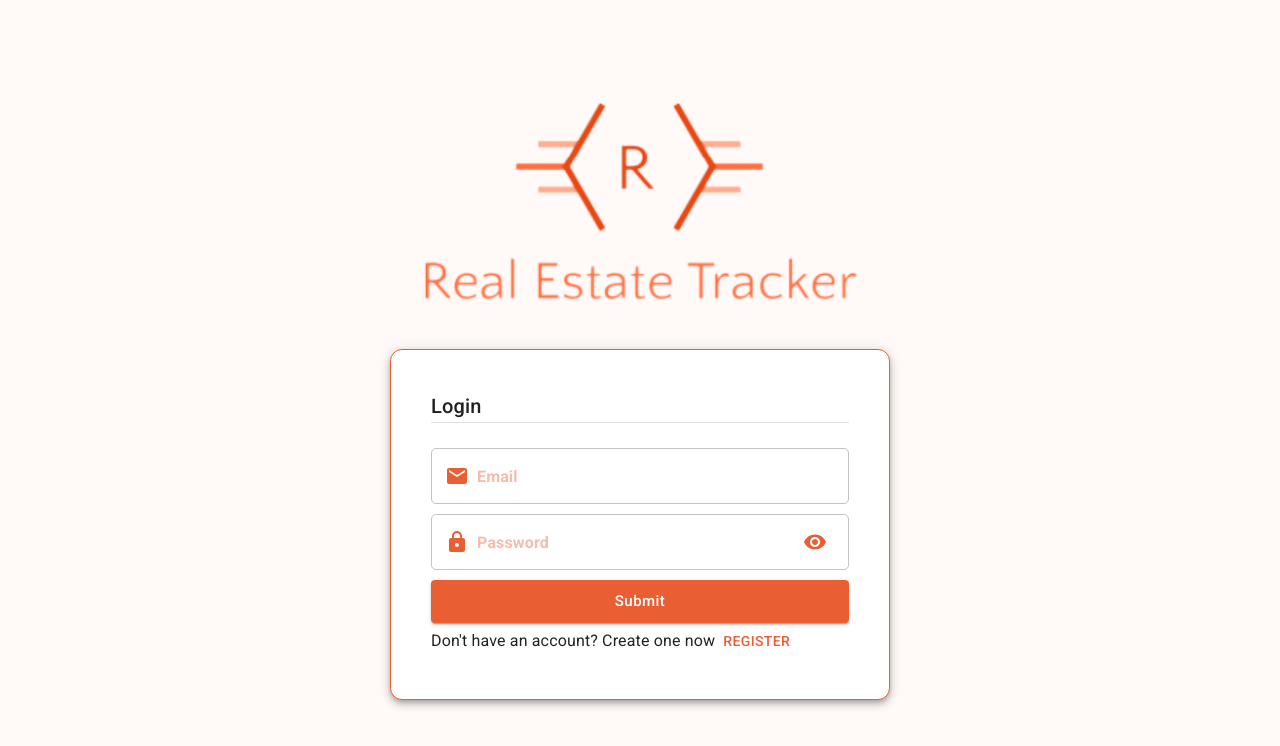
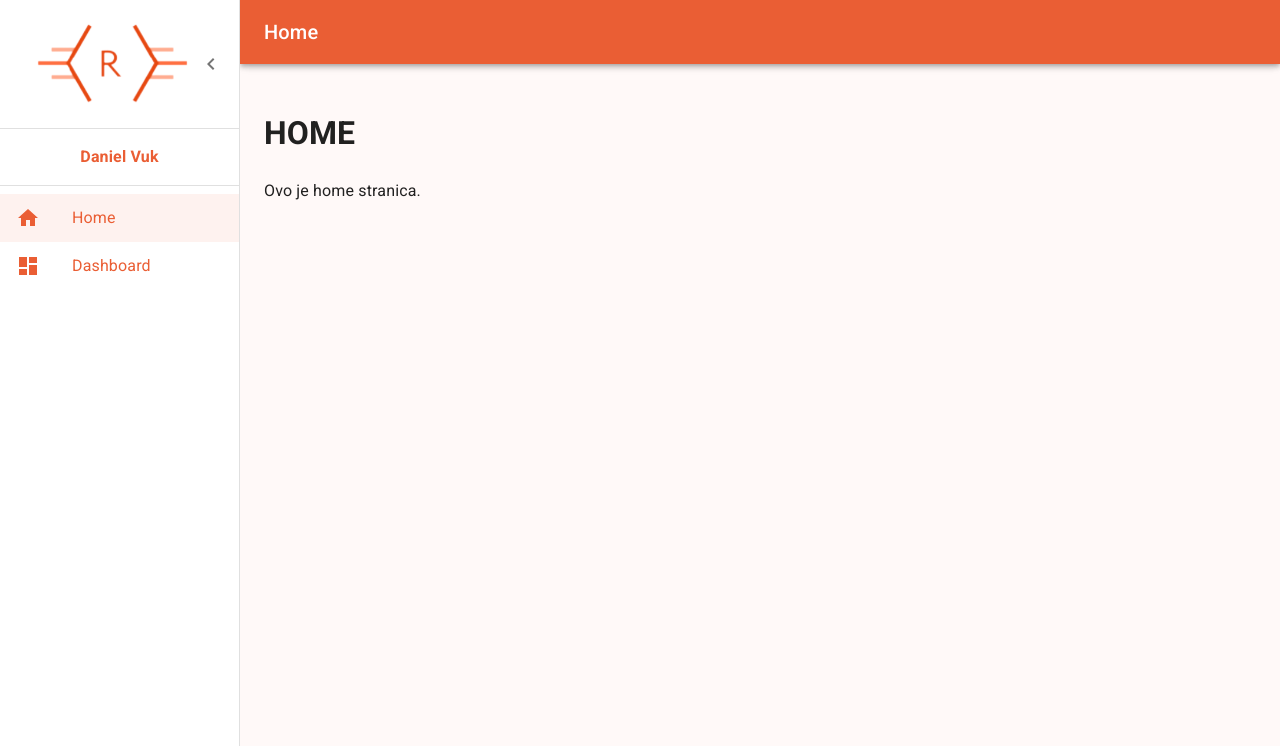
Before and after one commit to DanielVuk/frontend-RealEstateTracker, a React (Create React App) app: page / in a window 1280 px wide. Shown: the top 746 px of the page. Built offline with nearby package versions, Linux system fonts and the light colour scheme; sample sign-in values are in the browser's storage.

Commit message:
Add navigation and routes

```diff
--- a/src/App.js
+++ b/src/App.js
@@ -1,15 +1,7 @@
-import React from "react";
-import { Route, Routes } from "react-router-dom";
-import Auth from "./pages/Auth";
-import Home from "./pages/Home";
+import MenuRoutes from "./MenuRoutes";
 
 const App = () => {
-  return (
-    <Routes>
-      <Route path="/" element={<Auth />} />
-      <Route path="/home" element={<Home />} />
-    </Routes>
-  );
+  return <MenuRoutes />;
 };
 
 export default App;
--- /dev/null
+++ b/src/MenuRoutes.js
@@ -0,0 +1,37 @@
+import React, { useContext, useEffect } from "react";
+import { Route, Routes } from "react-router-dom";
+import { Context } from "./Store";
+import SideNavBar from "./components/SideNavBar";
+import Auth from "./pages/Auth";
+import Dashboard from "./pages/Dashboard";
+import Home from "./pages/Home";
+import NotFound from "./pages/NotFound";
+import ProtectedRoutes from "./components/ProtectedRoutes";
+
+const MenuRoutes = () => {
+  const [state, setState] = useContext(Context);
+  console.log(state);
+
+  useEffect(() => {
+    const token = localStorage.getItem("token");
+
+    setState({
+      user: token,
+    });
+  }, []);
+
+  return (
+    <Routes>
+      <Route path="/auth" element={<Auth />} />
+      <Route element={<ProtectedRoutes />}>
+        <Route element={<SideNavBar />}>
+          <Route path="/" element={<Home />} />
+          <Route path="/dashboard" element={<Dashboard />} />
+        </Route>
+      </Route>
+      <Route path="*" element={<NotFound />} />
+    </Routes>
+  );
+};
+
+export default MenuRoutes;
--- /dev/null
+++ b/src/components/ProtectedRoutes.js
@@ -0,0 +1,9 @@
+import { Navigate, Outlet } from "react-router-dom";
+
+const ProtectedRoutes = () => {
+  let token = localStorage.getItem("token");
+
+  return token ? <Outlet /> : <Navigate to="/auth" />;
+};
+
+export default ProtectedRoutes;
--- /dev/null
+++ b/src/components/SideNavBar.js
@@ -0,0 +1,159 @@
+import { ChevronLeft, Dashboard, Home, Menu } from "@mui/icons-material";
+import {
+  Box,
+  Divider,
+  Drawer,
+  IconButton,
+  List,
+  ListItem,
+  ListItemButton,
+  ListItemIcon,
+  ListItemText,
+  Toolbar,
+  Typography,
+  styled,
+} from "@mui/material";
+import MuiAppBar from "@mui/material/AppBar";
+import { useState } from "react";
+import { Link, Outlet, useLocation } from "react-router-dom";
+import appIcon from "../assets/app_icon.png";
+
+const drawerWidth = 240;
+
+const menu = [
+  { title: "Home", path: "/", icon: Home },
+  { title: "Dashboard", path: "/dashboard", icon: Dashboard },
+];
+
+const Main = styled("main", { shouldForwardProp: (prop) => prop !== "open" })(
+  ({ theme, open }) => ({
+    flexGrow: 1,
+    padding: theme.spacing(3),
+    transition: theme.transitions.create("margin", {
+      easing: theme.transitions.easing.sharp,
+      duration: theme.transitions.duration.leavingScreen,
+    }),
+    marginLeft: `-${drawerWidth}px`,
+    ...(open && {
+      transition: theme.transitions.create("margin", {
+        easing: theme.transitions.easing.easeOut,
+        duration: theme.transitions.duration.enteringScreen,
+      }),
+      marginLeft: 0,
+    }),
+  })
+);
+
+const AppBar = styled(MuiAppBar, {
+  shouldForwardProp: (prop) => prop !== "open",
+})(({ theme, open }) => ({
+  transition: theme.transitions.create(["margin", "width"], {
+    easing: theme.transitions.easing.sharp,
+    duration: theme.transitions.duration.leavingScreen,
+  }),
+  ...(open && {
+    width: `calc(100% - ${drawerWidth}px)`,
+    marginLeft: `${drawerWidth}px`,
+    transition: theme.transitions.create(["margin", "width"], {
+      easing: theme.transitions.easing.easeOut,
+      duration: theme.transitions.duration.enteringScreen,
+    }),
+  }),
+}));
+
+const DrawerHeader = styled("div")(({ theme }) => ({
+  display: "flex",
+  alignItems: "center",
+  padding: theme.spacing(0, 1),
+  ...theme.mixins.toolbar,
+  justifyContent: "flex-end",
+}));
+
+const SideNavBar = () => {
+  const [open, setOpen] = useState(true);
+  const location = useLocation();
+
+  return (
+    <Box sx={{ display: "flex" }}>
+      <AppBar position="fixed" open={open}>
+        <Toolbar>
+          <IconButton
+            color="inherit"
+            onClick={() => setOpen(true)}
+            edge="start"
+            sx={{ mr: 2, ...(open && { display: "none" }) }}
+          >
+            <Menu />
+          </IconButton>
+          <Typography variant="h6" noWrap component="div">
+            {menu.find((item) => item.path === location.pathname).title}
+          </Typography>
+        </Toolbar>
+      </AppBar>
+      <Drawer
+        sx={{
+          width: drawerWidth,
+          flexShrink: 0,
+          "& .MuiDrawer-paper": {
+            width: drawerWidth,
+            boxSizing: "border-box",
+          },
+        }}
+        variant="persistent"
+        anchor="left"
+        open={open}
+      >
+        <DrawerHeader>
+          <Box
+            component="img"
+            src={appIcon}
+            sx={{
+              height: "80px",
+              my: "1.5rem",
+            }}
+          />
+          <IconButton
+            onClick={() => {
+              setOpen(false);
+            }}
+          >
+            <ChevronLeft />
+          </IconButton>
+        </DrawerHeader>
+        <Divider />
+
+        <Typography m={2} fontWeight={600} color="primary" textAlign="center">
+          Daniel Vuk
+        </Typography>
+
+        <Divider />
+        <List>
+          {menu.map((item) => (
+            <ListItem
+              key={item.title}
+              disablePadding
+              component={Link}
+              to={item.path}
+              sx={{
+                color: (theme) => theme.palette.primary.main,
+              }}
+            >
+              <ListItemButton selected={item.path === location.pathname}>
+                <ListItemIcon>
+                  <item.icon color="primary" />
+                </ListItemIcon>
+                <ListItemText primary={item.title} />
+              </ListItemButton>
+            </ListItem>
+          ))}
+        </List>
+      </Drawer>
+      <Main open={open}>
+        <DrawerHeader />
+        <Outlet />
+      </Main>
+    </Box>
+  );
+};
+
+export default SideNavBar;
--- a/src/pages/Auth.js
+++ b/src/pages/Auth.js
@@ -14,13 +14,15 @@ import {
   TextField,
   Typography,
 } from "@mui/material";
-import React, { useState } from "react";
+import React, { useContext, useState } from "react";
 import { useNavigate } from "react-router-dom";
 import logo from "../assets/logo.png";
 import { login, register } from "../services/userServices";
+import { Context } from "../Store";
 
 const Auth = () => {
   const navigate = useNavigate();
+  const [state, setState] = useContext(Context);
 
   const [error, setError] = useState("");
   const [isLogin, setIsLogin] = useState(true);
@@ -39,8 +41,9 @@ const Auth = () => {
         let { data } = await login(email, password);
 
         localStorage.setItem("token", data);
+        setState({ ...state, user: data });
 
-        navigate("/home", { replace: true });
+        navigate("/", { replace: true });
       } else {
         if (password !== confirmationPass) {
           setError("The confirmation password is incorrect.");
@@ -50,7 +53,8 @@ const Auth = () => {
 
         let response = await register(email, password);
         localStorage.setItem("token", response.headers["x-auth-token"]);
-        navigate("/home", { replace: true });
+        setState({ ...state, user: response });
+        navigate("/", { replace: true });
       }
     } catch (err) {
       setError(err.response.data);
--- /dev/null
+++ b/src/pages/Dashboard.js
@@ -0,0 +1,12 @@
+import React from "react";
+
+const Dashboard = () => {
+  return (
+    <div>
+      <h1>Dashboard</h1>
+      <p>Ovo je dashboard stranica.</p>
+    </div>
+  );
+};
+
+export default Dashboard;
--- a/src/pages/Home.js
+++ b/src/pages/Home.js
@@ -1,7 +1,12 @@
 import React from "react";
 
 const Home = () => {
-  return <h1>This is home page</h1>;
+  return (
+    <div>
+      <h1>HOME</h1>
+      <p>Ovo je home stranica.</p>
+    </div>
+  );
 };
 
 export default Home;
--- /dev/null
+++ b/src/pages/NotFound.js
@@ -0,0 +1,33 @@
+import { Link } from "react-router-dom";
+import { Button, Container, Typography } from "@mui/material";
+
+const NotFound = () => {
+  return (
+    <Container
+      sx={{
+        display: "flex",
+        alignItems: "center",
+        justifyContent: "center",
+        height: "100vh",
+        flexDirection: "column",
+        textAlign: "center",
+      }}
+    >
+      <Typography variant="h1" sx={{ mb: 4 }}>
+        404
+      </Typography>
+      <Typography variant="h4" sx={{ mb: 4 }}>
+        Oops! Page not found
+      </Typography>
+      <Typography variant="body1" sx={{ mb: 4 }}>
+        The page you are looking for might have been removed, had its name
+        changed, or is temporarily unavailable.
+      </Typography>
+      <Button variant="contained" component={Link} to="/" size="large">
+        Go to Home
+      </Button>
+    </Container>
+  );
+};
+
+export default NotFound;
```
Also changed, not shown: src/assets/app_icon.png (added).
